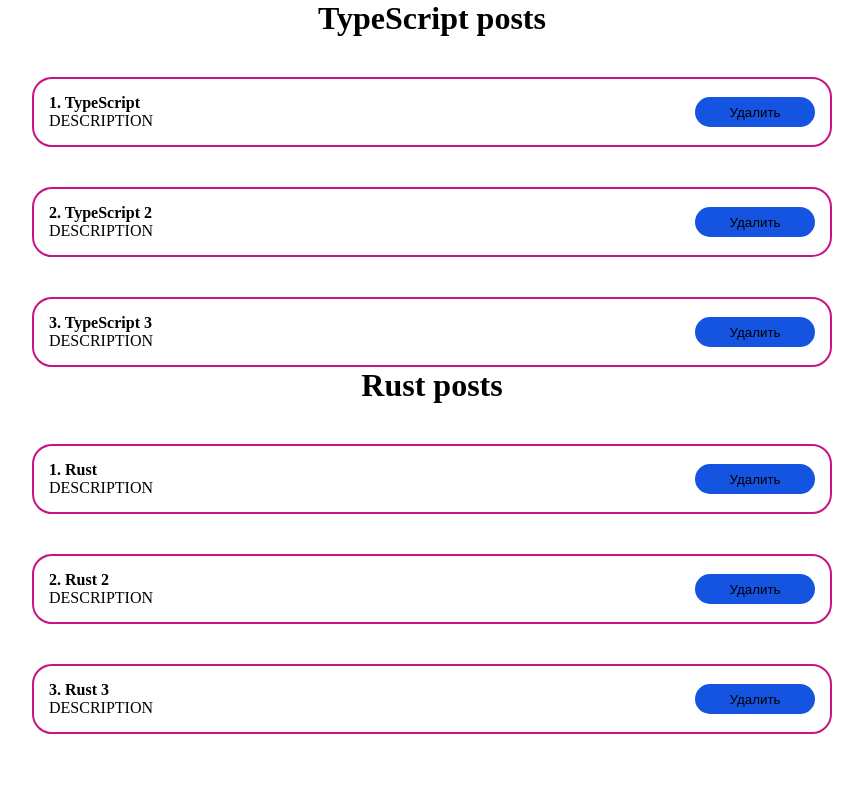
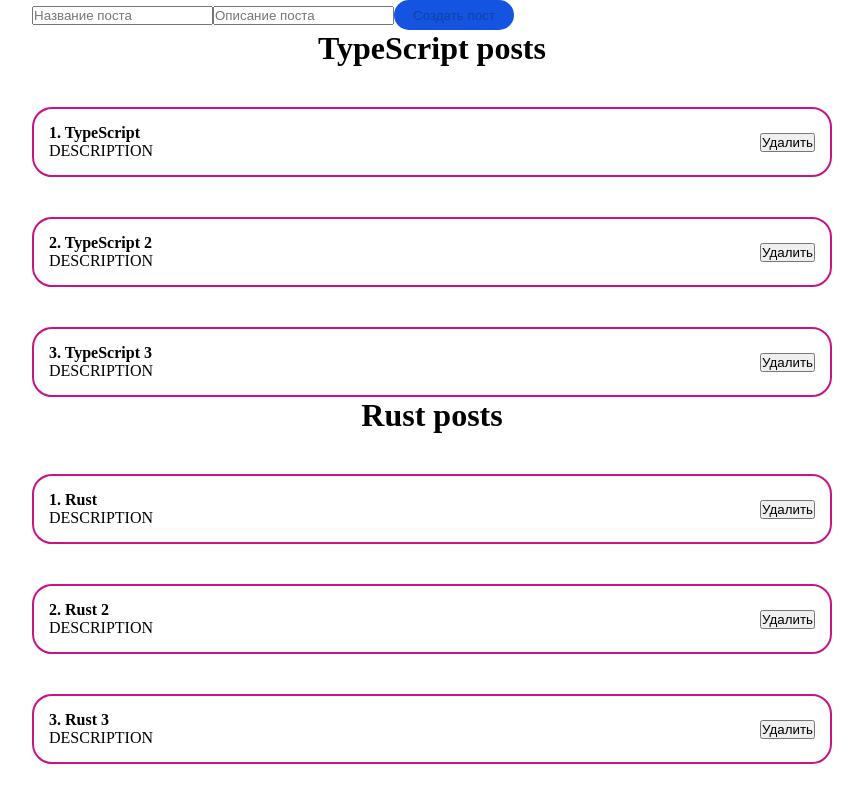
Before and after one commit to FarayW/react-learn-app, a React (Create React App) app: page / in a window 1280 px wide. Shown: the whole page, without its empty margins (208-1071 px from the left). Built offline with nearby package versions, Linux system fonts and the light colour scheme.

Commit message:
custom button

```diff
--- a/src/App.js
+++ b/src/App.js
@@ -1,6 +1,7 @@
 import React from 'react'
 import './styles/App.css'
 import PostList from "./components/PostList";
+import MyButton from "./components/UI/button/MyButton";
 
 function App() {
 
@@ -19,6 +20,11 @@
 
 
     return (<div className="App">
+        <form>
+            <input type="text" placeholder='Название поста'/>
+            <input type="text" placeholder='Описание поста'/>
+            <MyButton disabled>Создать пост</MyButton>
+        </form>
         <PostList posts={posts} title={'TypeScript posts'} />
         <PostList posts={posts2} title={'Rust posts'} />
     </div>);
--- /dev/null
+++ b/src/components/UI/button/MyButton.jsx
@@ -0,0 +1,12 @@
+import React from 'react';
+import classes from './MyButton.module.css';
+
+const MyButton = ({children, ...props}) => {
+    return (
+        <button {...props} className={classes.myButton}   >
+            {children}
+        </button>
+    );
+};
+
+export default MyButton;
--- /dev/null
+++ b/src/components/UI/button/MyButton.module.css
@@ -0,0 +1,23 @@
+.myButton {
+    background-color: #1454e1;
+    border-radius: 15px;
+    width: 120px;
+    height: 30px;
+    border: none;
+    transition: 0.2s ease;
+}
+
+@media (hover: hover) {
+    .myButton:hover {
+        background-color: #1f741f;
+        transform: scale(1.05);
+        transition: 0.1s linear;
+    }
+}
+
+.myButton:active {
+    border: 2px solid black;
+    transform: scale(1.20);
+    background-color: #00ff00;
+    transition: 0.05s linear;
+}
--- a/src/styles/App.css
+++ b/src/styles/App.css
@@ -24,31 +24,6 @@
 }
 
 
-.btn {
-    background-color: #1454e1;
-    border-radius: 15px;
-    width: 120px;
-    height: 30px;
-    border: none;
-    transition: 0.2s ease;
-}
-
-@media (hover: hover) {
-    .btn:hover {
-        background-color: #1f741f;
-        transform: scale(1.05);
-        transition: 0.1s linear;
-    }
-}
-
-.btn:active {
-    border: 2px solid black;
-    transform: scale(1.20);
-    background-color: #00ff00;
-    transition: 0.05s linear;
-    margin-right: 10px;
-}
-
 h1 {
     text-align: center;
 }
```
